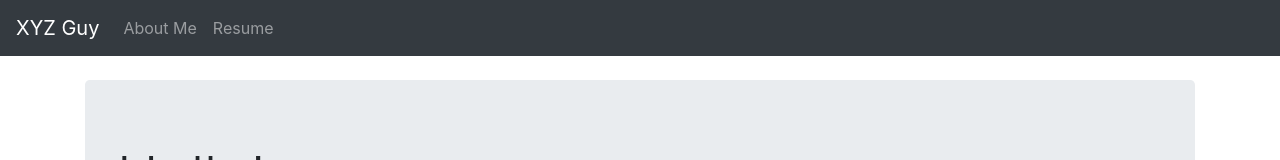
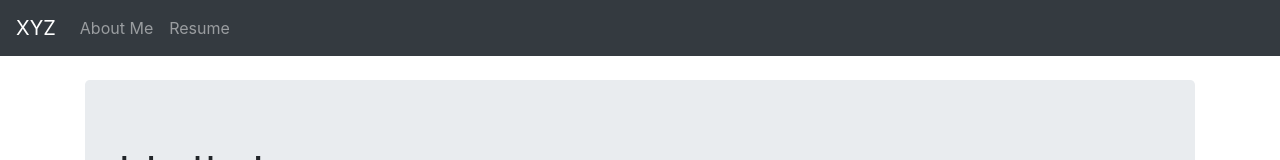
Before and after one commit to gargchirag/Basic-Node-, a plain HTML site: page index.html in a window 1280 px wide. Shown: the top 160 px of the page. Drawn offline with nearby package versions, Linux system fonts and the light colour scheme.

Commit message:
Tweaked index.html

```diff
--- a/index.html
+++ b/index.html
@@ -12,7 +12,7 @@
   </head>
   <body>
     <nav class="navbar navbar-expand-lg navbar-dark bg-dark">
-      <a class="navbar-brand" href="/">XYZ Guy</a>
+      <a class="navbar-brand" href="/">XYZ</a>
       <button class="navbar-toggler" type="button" data-toggle="collapse" data-target="#navbarSupportedContent" aria-controls="navbarSupportedContent" aria-expanded="false" aria-label="Toggle navigation">
         <span class="navbar-toggler-icon"></span>
       </button>
```
